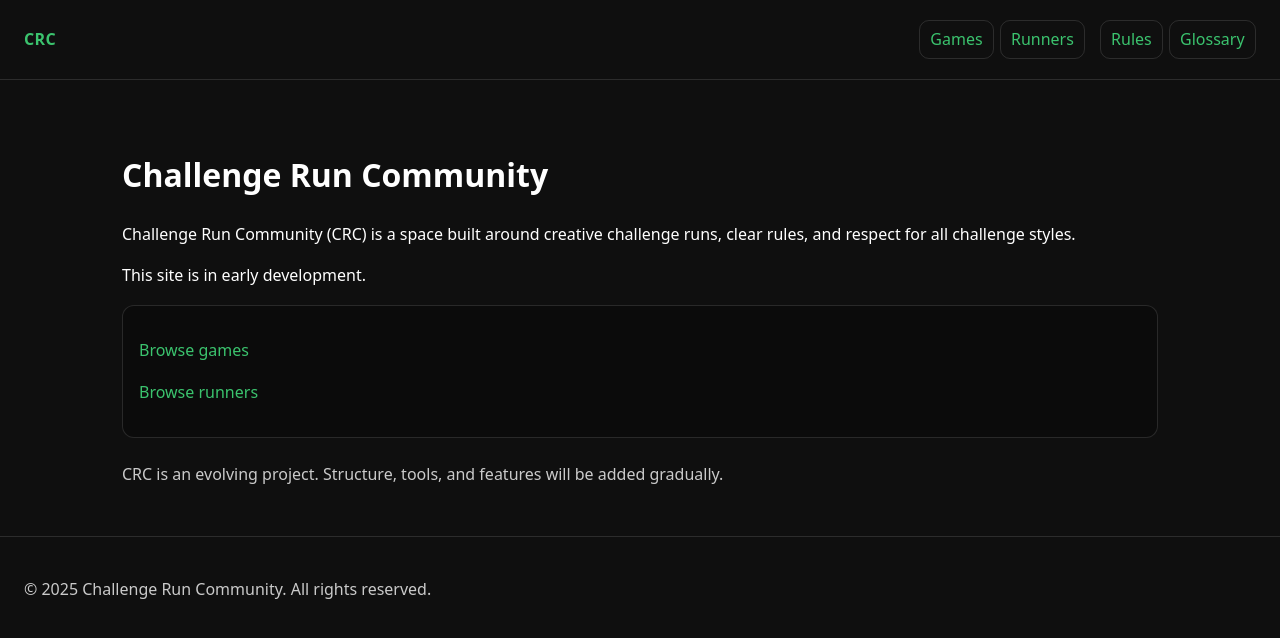
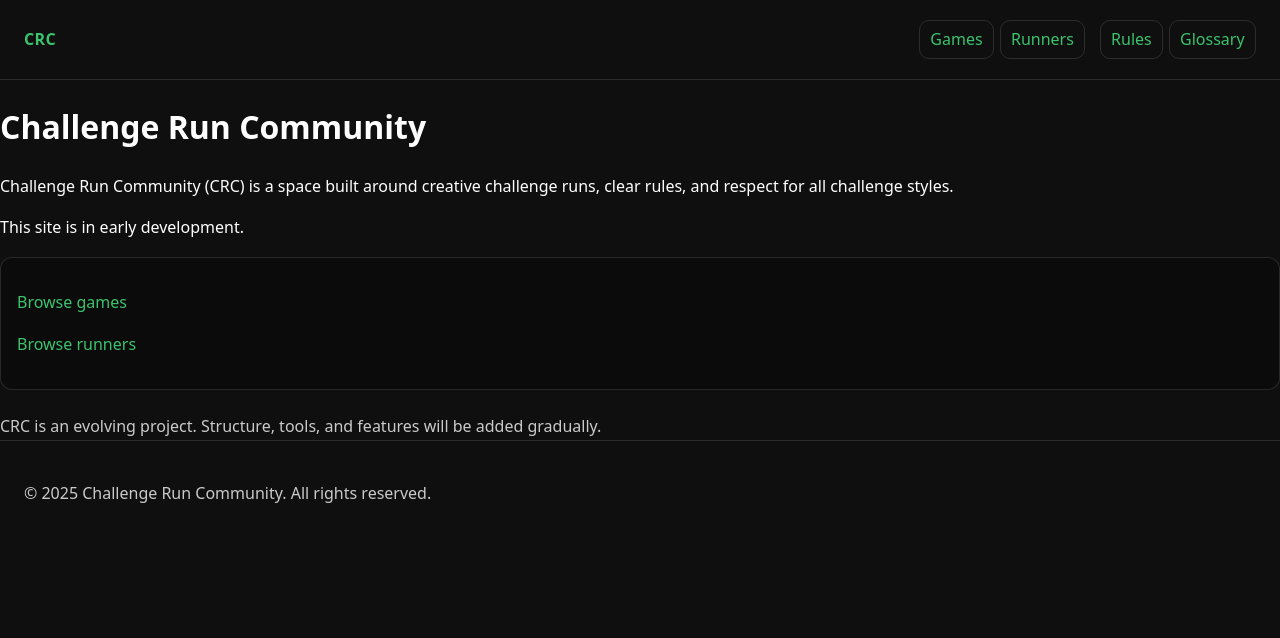
Before and after one commit to GaryAsher/challenge-run-site, a Jekyll site: the page built from index.html, in a window 1280 px wide. Shown: the top 638 px of the page. Built offline with Jekyll 4.4.1, drawn with Linux system fonts in a browser that asks for light colours.

Commit message:
change <main class="container"> to <main>

```diff
--- a/_layouts/default.html
+++ b/_layouts/default.html
@@ -8,7 +8,7 @@
 </head>
 <body>
   {% include header.html %}
-  <main class="container">
+  <main>
     {{ content }}
   </main>
   {% include footer.html %}
```
